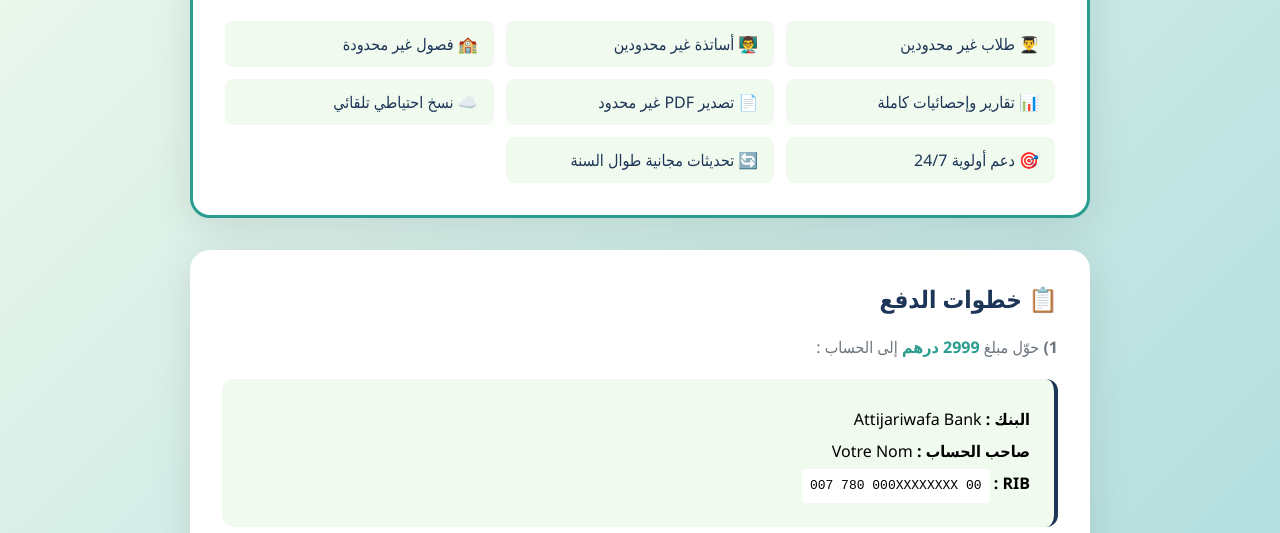
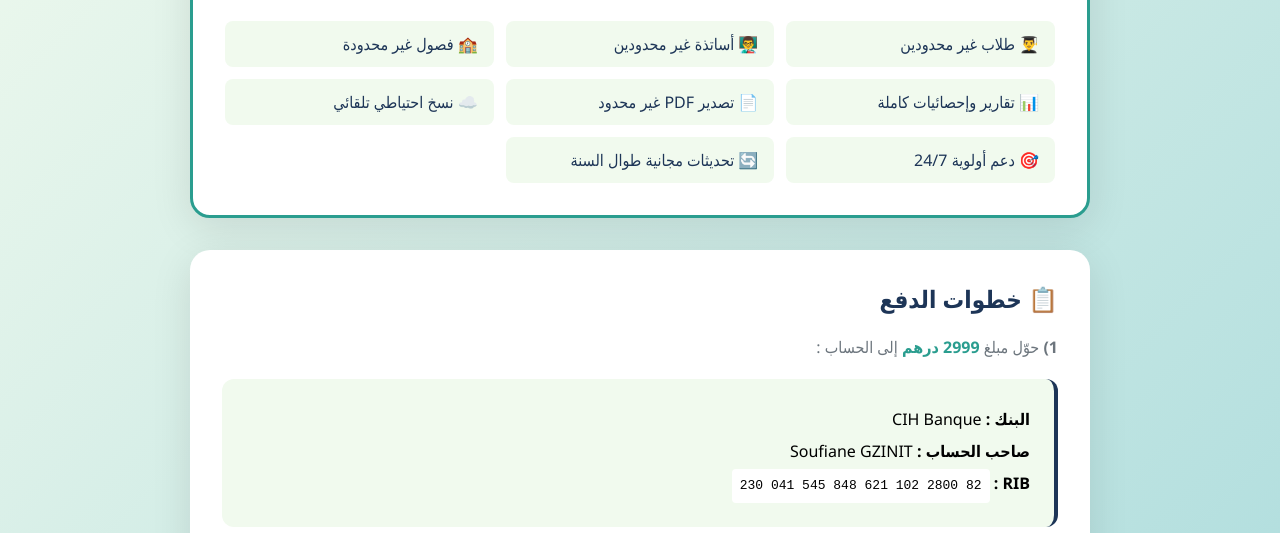
Before and after one commit to GzMediaAgency/school-SaaS, a plain HTML site: page payment.html in a window 1280 px wide. Shown: the part 267-800 px from the top of the page. Drawn offline with nearby package versions, Linux system fonts and the light colour scheme.

Commit message:
Add files via upload

```diff
--- a/payment.html
+++ b/payment.html
@@ -55,9 +55,9 @@
             <h2 style="color:#1D3557; margin-bottom:1rem;">📋 خطوات الدفع</h2>
             <p style="line-height:2; color:#6C757D;"><strong>1)</strong> حوّل مبلغ <strong style="color:#2A9D8F;">2999 درهم</strong> إلى الحساب :</p>
             <div class="bank">
-                <div><strong>البنك :</strong> Attijariwafa Bank</div>
-                <div><strong>صاحب الحساب :</strong> Votre Nom</div>
-                <div><strong>RIB :</strong> <code>007 780 000XXXXXXXX 00</code></div>
+                <div><strong>البنك :</strong> CIH Banque</div>
+                <div><strong>صاحب الحساب :</strong> Soufiane GZINIT</div>
+                <div><strong>RIB :</strong> <code>230 041 545 848 621 102 2800 82</code></div>
             </div>
             <p style="line-height:2; color:#6C757D;"><strong>2)</strong> أرسل صورة إيصال التحويل عبر :</p>
             <div style="display:flex; gap:.75rem; flex-wrap:wrap; margin:1rem 0;">
```
